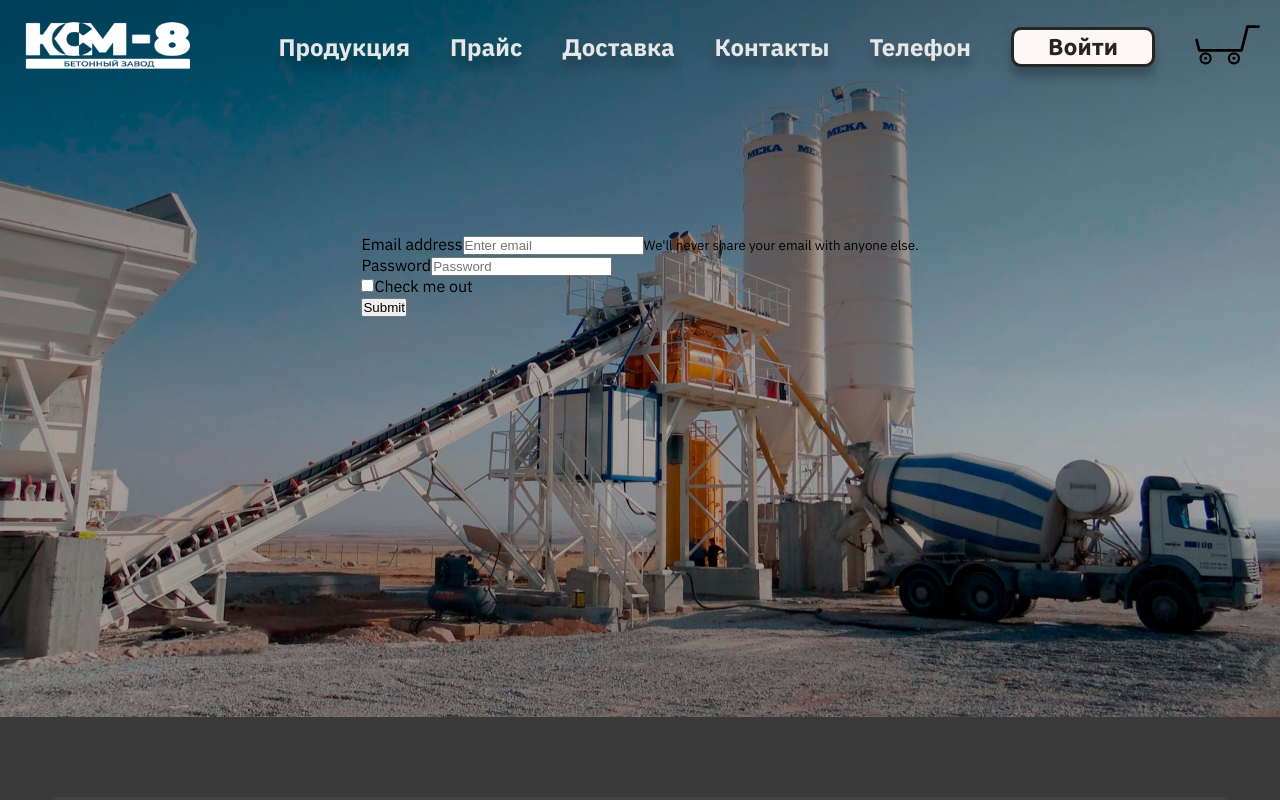
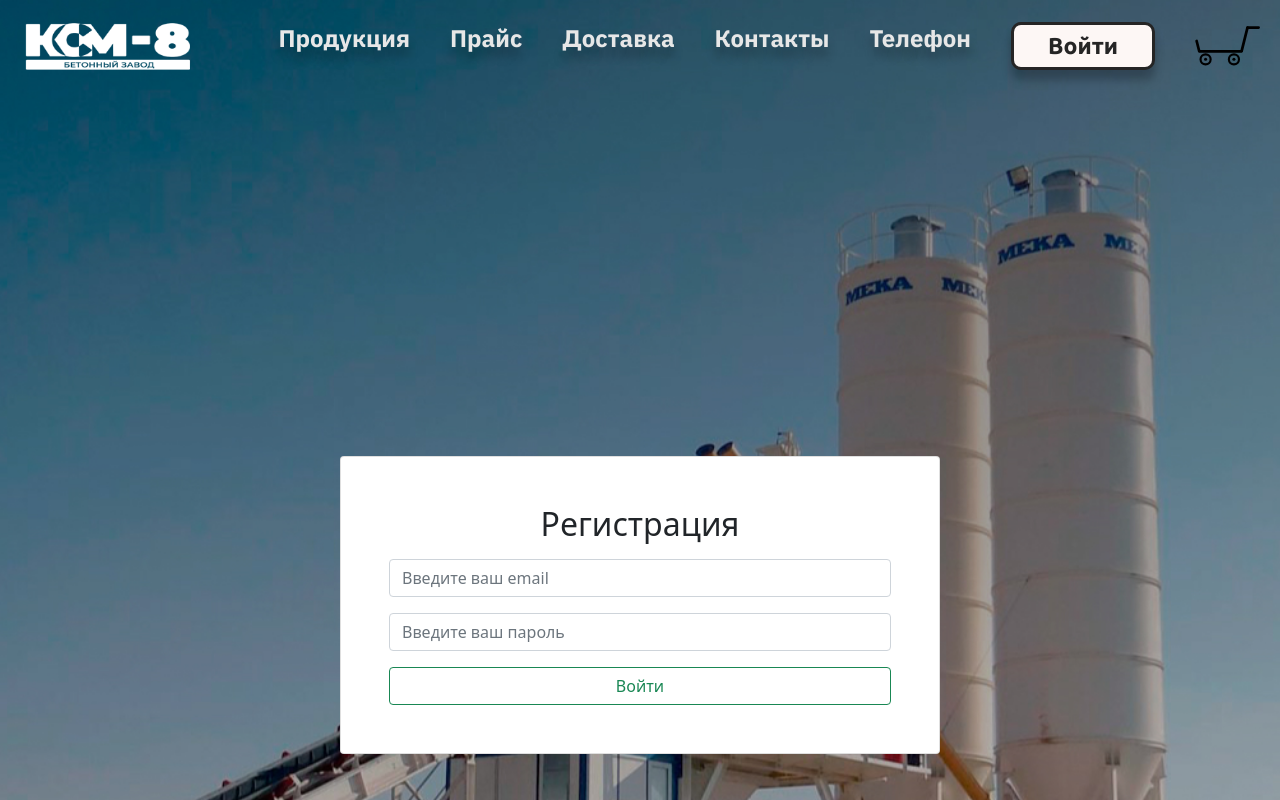
Before and after one commit to Tano4ek228/ksm8, a React (Create React App) app in the folder Сервер/client/: page /registration in a window 1280 px wide. Shown: the top 800 px of the page. Built offline with nearby package versions, Linux system fonts and the light colour scheme.

Commit message:
21.05.2022

```diff
--- a/Сервер/client/public/index.html
+++ b/Сервер/client/public/index.html
@@ -8,6 +8,12 @@
         <link rel="preconnect" href="https://fonts.gstatic.com" crossorigin>
         <link href="https://fonts.googleapis.com/css2?family=IBM+Plex+Sans:wght@300;400;500;600;700&display=swap" rel="stylesheet">
         <link href="https://fonts.googleapis.com/css2?family=Ubuntu:wght@700&display=swap" rel="stylesheet">
+        <link
+  rel="stylesheet"
+  href="https://cdn.jsdelivr.net/npm/bootstrap@5.1.3/dist/css/bootstrap.min.css"
+  integrity="sha384-1BmE4kWBq78iYhFldvKuhfTAU6auU8tT94WrHftjDbrCEXSU1oBoqyl2QvZ6jIW3"
+  crossorigin="anonymous"
+/>
         <title>КСМ-8</title>
     </head>
 
--- /dev/null
+++ b/Сервер/client/src/http/index.js
@@ -0,0 +1,8 @@
+import axios from "axios";
+
+const $host = axios.create({
+    baseURL: process.env.REACT_APP_API_URL
+})
+export {
+    $host
+}
--- /dev/null
+++ b/Сервер/client/src/http/userAPI.js
@@ -0,0 +1,17 @@
+import { $host } from "./index";
+
+export const registration = (email,password)=>
+{
+    const responce =  $host.post('api/auth/registration',{email,password,role:'ADMIN'})
+    return responce
+}
+export const login = (email,password)=>
+{
+    const responce = $host.post('api/auth/login',{email,password})
+    return responce
+}
+export const check = ()=>
+{
+    const responce =  $host.post('api/auth/registration',{})
+    return responce
+}
--- a/Сервер/client/src/index.js
+++ b/Сервер/client/src/index.js
@@ -1,6 +1,7 @@
 import React from 'react';
 import ReactDOM from 'react-dom/client';
 import App from './App';
+
 
 const root = ReactDOM.createRoot(document.getElementById('root'));
 root.render( < React.StrictMode >
--- a/Сервер/client/src/pages/Auth.js
+++ b/Сервер/client/src/pages/Auth.js
@@ -1,30 +1,47 @@
-import React from "react";
-import {Form,Button} from "react-bootstrap"
+import React, { useState } from "react";
+import {Form,Button, Container} from "react-bootstrap"
+import Row from "react-bootstrap/Row"
+import Card from "react-bootstrap/Card"
+import {LOGIN_ROUTE} from "../utils/const"
+import {login,registration} from "../http/userAPI"
 
 const Auth = () => {
+    const isLogin = window.location.href === LOGIN_ROUTE
+    const [email,setEmail] = useState('')
+    const [password,setPassword] = useState('')
+
+
+    const click = async () =>{
+        if(isLogin){
+            const responce = await login()
+        } else {
+            const responce = await registration()
+            console.log(responce)
+        }
+    }
+
     return (
-        <div>
-            <Form>
-    <Form.Group className="mb-3" controlId="formBasicEmail">
-    <Form.Label>Email address</Form.Label>
-    <Form.Control type="email" placeholder="Enter email" />
-    <Form.Text className="text-muted">
-      We'll never share your email with anyone else.
-    </Form.Text>
-    </Form.Group>
-
-     <Form.Group className="mb-3" controlId="formBasicPassword">
-    <Form.Label>Password</Form.Label>
-    <Form.Control type="password" placeholder="Password" />
-     </Form.Group>
-    <Form.Group className="mb-3" controlId="formBasicCheckbox">
-    <Form.Check type="checkbox" label="Check me out" />
-     </Form.Group>
-    <Button variant="primary" type="submit">
-    Submit
-    </Button>
-    </Form>
-        </div>
+            <Container
+                className="d-flex justify-content-center align-items-center"
+                style={{height:window.innerHeight-54}}
+            >
+            <Card style={{width:600}} className="p-5">
+                <h2 className="m-auto">{isLogin? 'Авторизация': "Регистрация"}</h2>
+                <Form className="d-flex flex-column">
+                    <Form.Control
+                    className="mt-3"
+                    placeholder="Введите ваш email"
+                    />
+                    <Form.Control
+                    className="mt-3"
+                    placeholder="Введите ваш пароль"
+                    />
+                    <Button className = "mt-3" variant={"outline-success"}>
+                        Войти
+                    </Button>
+                    </Form>
+                </Card>
+            </Container>
     )
 }
 
```
Also changed, not shown: 2 other files (tests, documents, lock files or other folders).
